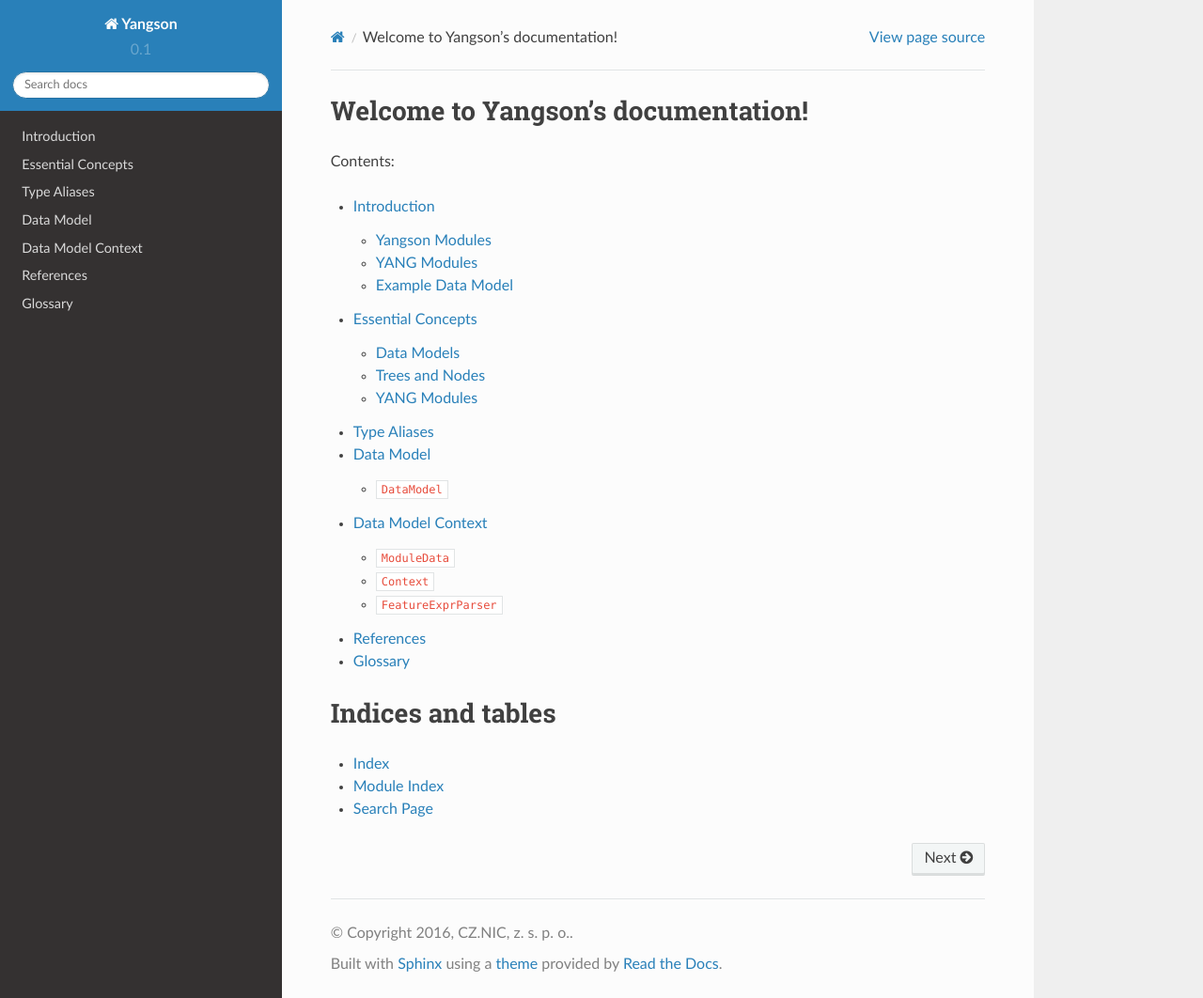
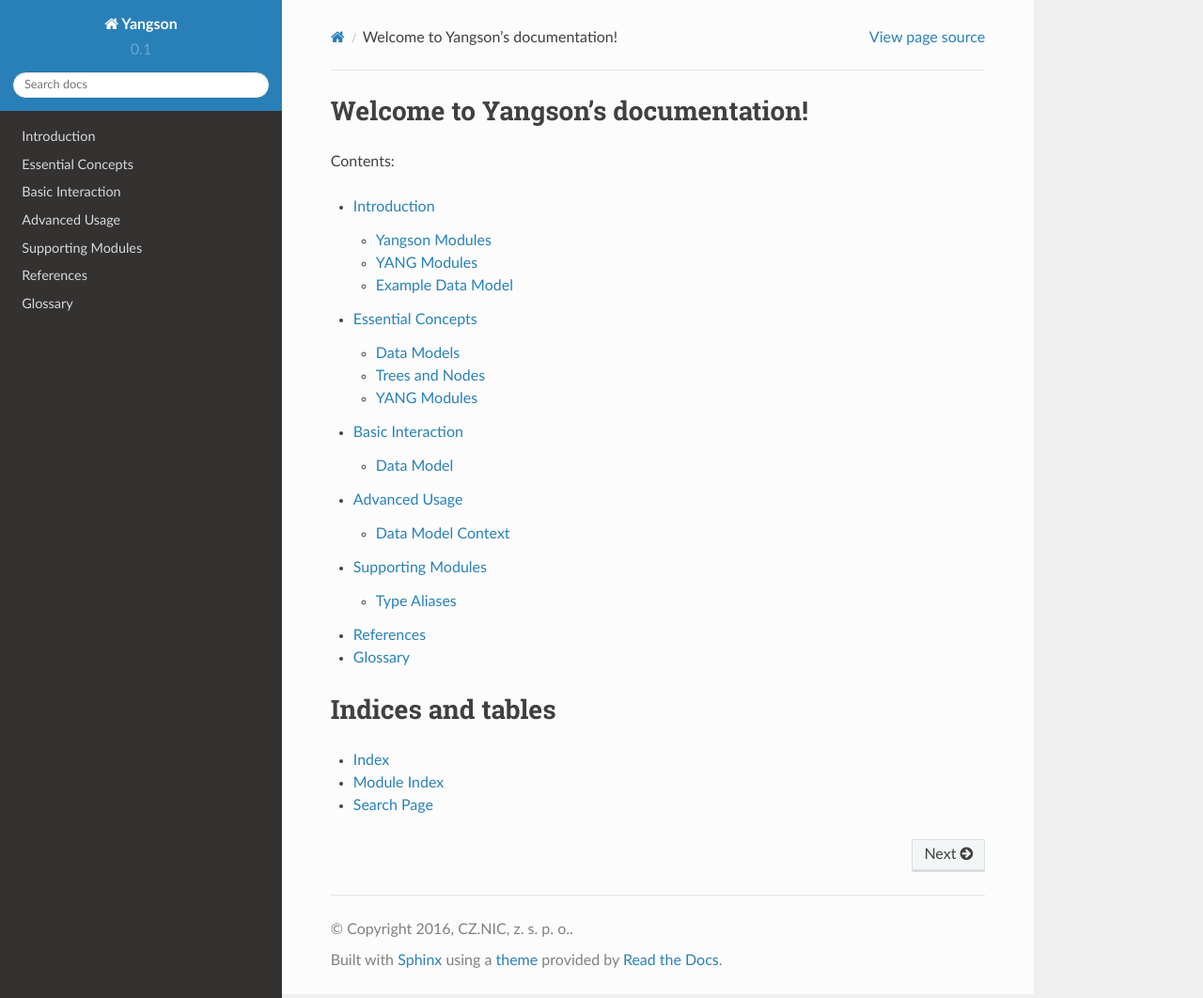
Before and after one commit to CZ-NIC/yangson, a Sphinx documentation site: the page built from docs/index.rst, in a window 1280 px wide and 1062 px high. Shown: the whole window at 94% size. Built offline with Sphinx 7.4.7 and the Read the Docs theme 2.0.0, drawn with Linux system fonts in a browser that asks for light colours; pages that are not in the unit, such as notebooks, are missing from menus.

Commit message:
Add more structure to documentation.

```diff
--- /dev/null
+++ b/docs/advanced.rst
@@ -0,0 +1,7 @@
+##############
+Advanced Usage
+##############
+
+.. toctree::
+
+   context
--- /dev/null
+++ b/docs/basic.rst
@@ -0,0 +1,7 @@
+#################
+Basic Interaction
+#################
+
+.. toctree::
+
+   datamodel
--- a/docs/index.rst
+++ b/docs/index.rst
@@ -8,9 +8,9 @@
 
    introduction
    concepts-terms
-   typealiases
-   datamodel
-   context
+   basic
+   advanced
+   support
    references
    glossary
 
--- /dev/null
+++ b/docs/support.rst
@@ -0,0 +1,8 @@
+##################
+Supporting Modules
+##################
+
+.. toctree::
+
+   constants
+   typealiases
```
